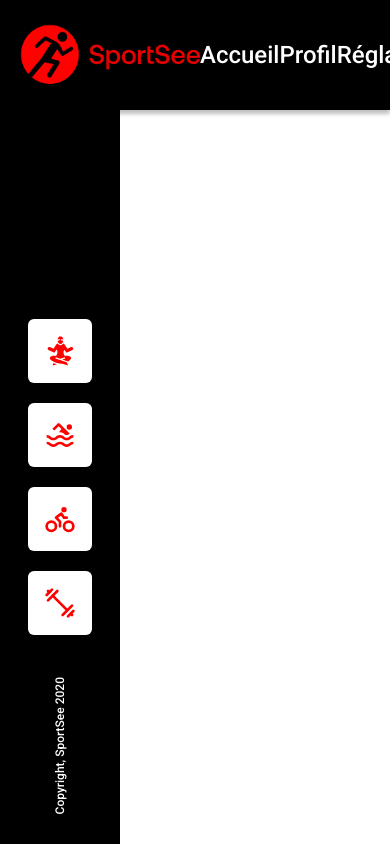
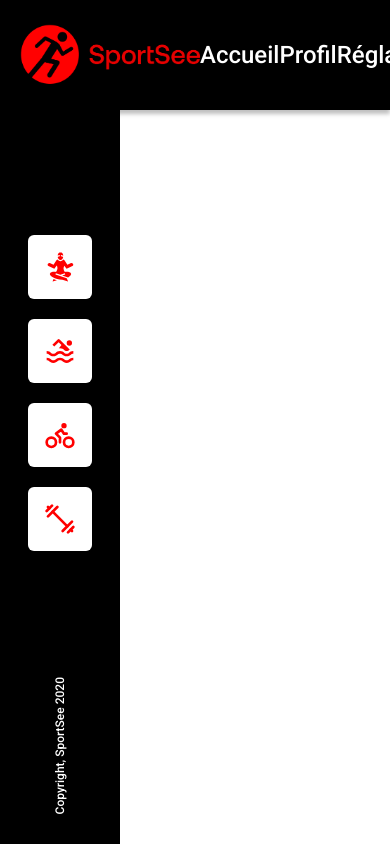
Before and after one commit to AymericFelisiak/front-end-sportsee, a React (Create React App) app: page / in a window 390 px wide. Shown: the top 844 px of the page. Built offline with nearby package versions, Linux system fonts and the light colour scheme.

Commit message:
Fixed sidebar copyright overlapping. Better responsive

```diff
--- a/src/style/sass/components/_sidebar.scss
+++ b/src/style/sass/components/_sidebar.scss
@@ -3,7 +3,7 @@
     display: flex;
     position: relative;
     flex-direction: column;
-    justify-content: center;
+    justify-content: space-between;
     align-items: center;
     background-color: black;
     width: 120px;
@@ -11,7 +11,9 @@
     .icon-container {
         display: flex;
         flex-direction: column;
+        justify-content: center;
         row-gap: 20px;
+        height: 100%;
 
         .icon-wrapper {
             display: flex;
@@ -30,8 +32,7 @@
     }
 
     .copyright {
-        position: absolute;
-        bottom: 30px;
+        margin-bottom: 30px;
         h3 {
             rotate: 180deg;
             color: white;
```
